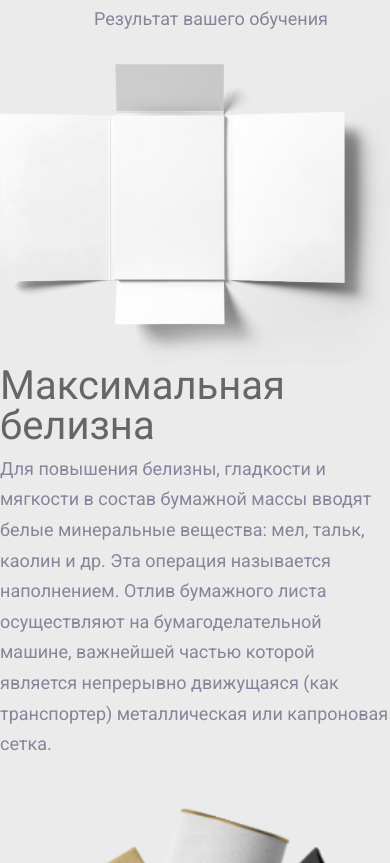
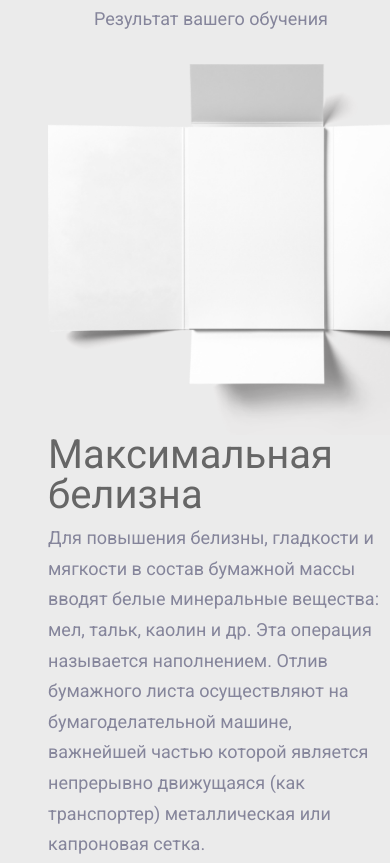
Before and after one commit to ByteMe6/simple-coffe, a plain HTML site: page index.html in a window 390 px wide. Shown: the part 1462-2325 px from the top of the page. Drawn offline with nearby package versions, Linux system fonts and the light colour scheme.

Commit message:
a bit of adaptation

```diff
--- a/scss/sections/_maxWhite.scss
+++ b/scss/sections/_maxWhite.scss
@@ -4,12 +4,20 @@
   margin-top: 0;
   width: 100%;
   overflow: hidden;
+  padding-left: 3rem;
   @media (max-width: 700px) {
     flex-direction: column;
     max-width: 100%;
     .maxWhiteImg{
         max-width: 100%;
     }
+  }
+
+  @media (max-width: 1000px) {
+    .maxWhiteImg{
+      max-width: 30rem;
+    }
+
   }
 }
 .versions {
```
Also changed, not shown: css/style.css, 1 other file.
